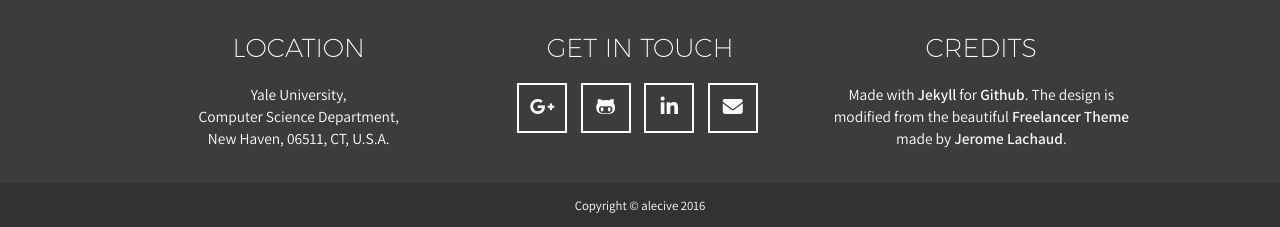
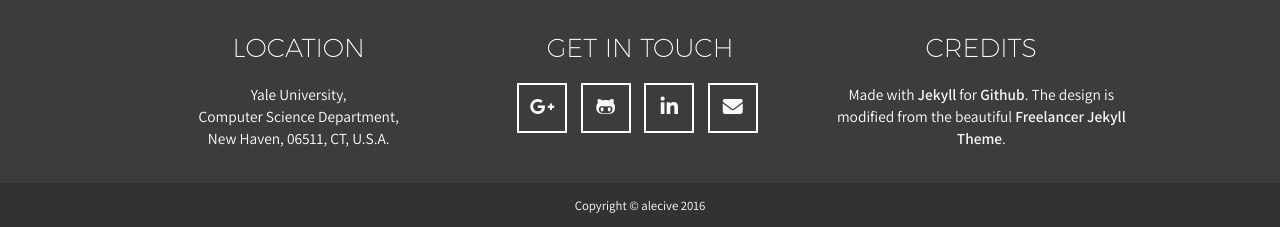
Before and after one commit to alecive/alecive.github.io, a Jekyll site: the page built from blog.html, in a window 1280 px wide and 900 px high, scrolled down 1867 px. Shown: the part 670-897 px from the top of the window. Built offline with Jekyll 4.4.1, drawn with Linux system fonts in a browser that asks for light colours; nearby versions of some CDN libraries; some web fonts are replaced.

Commit message:
Simpler credit section in the footer

```diff
--- a/_includes/footer.html
+++ b/_includes/footer.html
@@ -26,7 +26,7 @@
                     </div>
                     <div class="footer-col col-md-4">
                         <h3>Credits</h3>
-                        <p class="small">Made with <a href="http://jekyllrb.com/">Jekyll</a> for <a href="https://github.com/">Github</a>. The design is modified from the beautiful <a href="https://github.com/jeromelachaud/freelancer-theme">Freelancer Theme</a> made by <a href="http://jeromelachaud.net/">Jerome Lachaud</a>.</p>
+                        <p class="small">Made with <a href="http://jekyllrb.com/">Jekyll</a> for <a href="https://github.com/">Github</a>. The design is modified from the beautiful <a href="https://github.com/jeromelachaud/freelancer-theme">Freelancer Jekyll Theme</a>.</p>
                     </div>
                 </div>
             </div>
```
